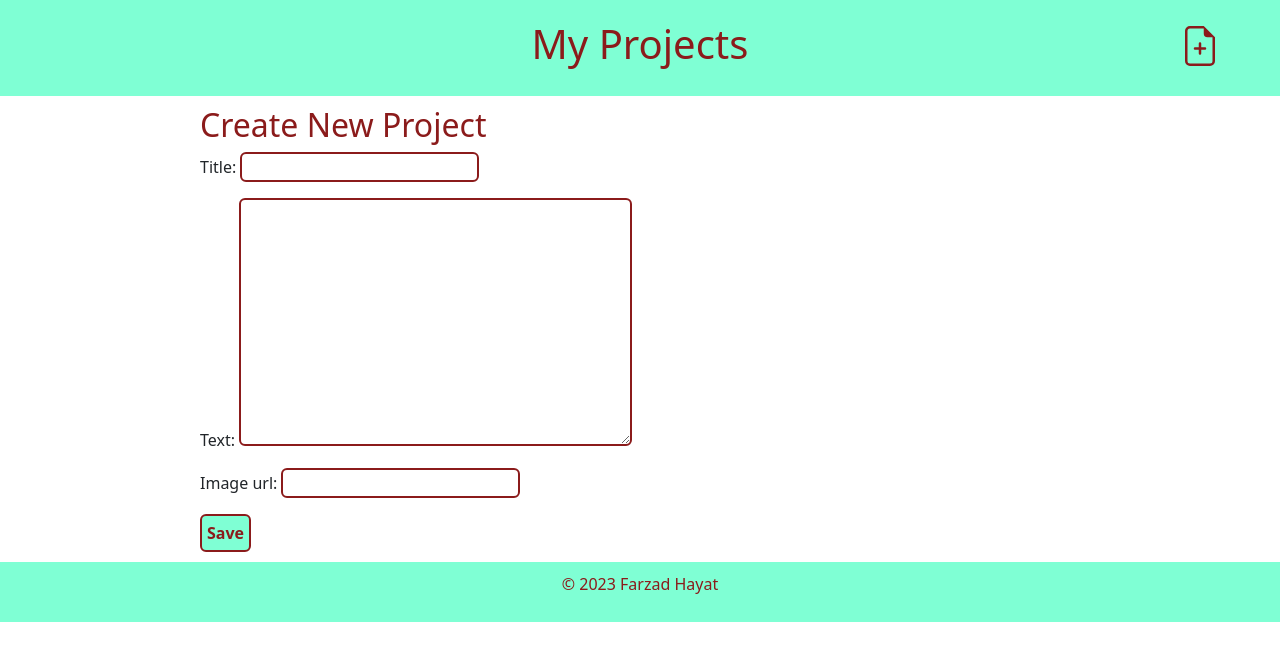
After one commit to FarzadHayat/django-boys, a Django app: page /project/new/ in a window 1280 px wide. The commit adds this page. Shown: the top 661 px of the page. Run offline with Django 5.2, Linux system fonts and the light colour scheme; the visitor is signed in with stand-in values (Sample User, id 1).

Commit message:
added project detail page. added ability to add new, edit, and delete project in site. added css.

```diff
--- a/portfolio/urls.py
+++ b/portfolio/urls.py
@@ -15,7 +15,6 @@ Including another URLconf
     2. Add a URL to urlpatterns:  path('blog/', include('blog.urls'))
 """
 from django.contrib import admin
-from django.urls import path
-from django.urls import include
+from django.urls import path, include
 
 urlpatterns = [path("admin/", admin.site.urls), path("", include("projects.urls"))]
--- /dev/null
+++ b/projects/forms.py
@@ -0,0 +1,8 @@
+from django import forms
+from .models import Project
+
+
+class ProjectForm(forms.ModelForm):
+    class Meta:
+        model = Project
+        fields = ("title", "text", "image_url")
--- a/projects/static/css/projects.css
+++ b/projects/static/css/projects.css
@@ -1,5 +1,10 @@
+body {
+  --background: aquamarine;
+  --accent: rgb(139, 27, 27);
+}
+
 header {
-  background-color: aquamarine;
+  background-color: var(--background);
   text-align: center;
   padding: 20px;
 }
@@ -12,18 +17,26 @@ aside {
 }
 
 footer {
-  background-color: aquamarine;
+  background-color: var(--background);
+  color: var(--accent);
   text-align: center;
   padding: 10px;
 }
 
 h1,
 h2 {
-  color: rgb(139, 27, 27);
+  color: var(--accent);
+}
+
+a,
+a:hover,
+a:active {
+  color: var(--accent);
+  text-decoration: none;
 }
 
 .project-container {
-  border: 2px solid rgb(139, 27, 27);
+  border: 2px solid var(--accent);
   border-radius: 20px;
   padding: 10px;
   margin: 10px 10px 40px 10px;
@@ -32,3 +45,35 @@ h2 {
 img {
   border-radius: 20px;
 }
+
+input,
+textarea,
+button {
+  border: 2px solid var(--accent);
+  border-radius: 6px;
+}
+
+button {
+  background-color: var(--background);
+  color: var(--accent);
+  font-weight: bold;
+  padding: 5px;
+}
+
+.add-project svg {
+  float: right;
+  width: 40px;
+  height: 40px;
+  margin-right: 40px;
+  margin-top: -50px;
+}
+
+.actions {
+  float: right;
+}
+
+.actions svg {
+  margin: 5px;
+  width: 25px;
+  height: 25px;
+}
--- /dev/null
+++ b/projects/templates/projects/base.html
@@ -0,0 +1,34 @@
+{% load static %}
+<!DOCTYPE html>
+<html lang="en">
+  <head>
+    <meta charset="UTF-8" />
+    <meta name="viewport" content="width=device-width, initial-scale=1.0" />
+    <link
+      rel="stylesheet"
+      href="https://cdn.jsdelivr.net/npm/bootstrap@5.1.3/dist/css/bootstrap.min.css"
+      integrity="sha384-1BmE4kWBq78iYhFldvKuhfTAU6auU8tT94WrHftjDbrCEXSU1oBoqyl2QvZ6jIW3"
+      crossorigin="anonymous"
+    />
+    <link rel="stylesheet" href="{% static 'css/projects.css' %}" />
+    <title>My Projects</title>
+  </head>
+  <body>
+    <header>
+      <h1><a href="/">My Projects</a></h1>
+      {% if user.is_authenticated %}
+      <a href="{% url 'project_new' %}" class="add-project">
+        {% include './icons/file-earmark-plus.svg' %}</a
+      >
+      {% endif %}
+    </header>
+    <main>
+      <div class="row">
+        <div class="col">{% block content %} {% endblock %}</div>
+      </div>
+    </main>
+    <footer>
+      <p class="footer-text">&copy; 2023 Farzad Hayat</p>
+    </footer>
+  </body>
+</html>
--- /dev/null
+++ b/projects/templates/projects/project_edit.html
@@ -0,0 +1,7 @@
+{% extends 'projects/base.html' %} {% block content %}
+<h2>Create New Project</h2>
+<form method="POST" class="project-form">
+  {% csrf_token %} {{ form.as_p }}
+  <button type="submit">Save</button>
+</form>
+{% endblock %}
--- a/projects/urls.py
+++ b/projects/urls.py
@@ -1,4 +1,10 @@
 from django.urls import path
 from . import views
 
-urlpatterns = [path("", views.project_list, name="project_list")]
+urlpatterns = [
+    path("", views.project_list, name="project_list"),
+    path("project/new/", views.project_new, name="project_new"),
+    path("project/<int:pk>/", views.project_detail, name="project_detail"),
+    path("project/<int:pk>/edit/", views.project_edit, name="project_edit"),
+    path("project/<int:pk>/delete/", views.project_delete, name="project_delete"),
+]
--- a/projects/views.py
+++ b/projects/views.py
@@ -1,6 +1,7 @@
-from django.shortcuts import render
+from django.shortcuts import render, redirect, get_object_or_404
 from django.utils import timezone
 from .models import Project
+from .forms import ProjectForm
 
 
 def project_list(request):
@@ -8,3 +9,47 @@ def project_list(request):
         "published_date"
     )
     return render(request, "projects/project_list.html", {"projects": projects})
+
+
+def project_detail(request, pk):
+    project = get_object_or_404(Project, pk=pk)
+    return render(request, "projects/project_detail.html", {"project": project})
+
+
+def project_new(request):
+    if request.method == "POST":
+        form = ProjectForm(request.POST)
+        if form.is_valid():
+            project = form.save(commit=False)
+            project.author = request.user
+            project.published_date = timezone.now()
+            project.save()
+            return redirect("project_detail", pk=project.pk)
+    else:
+        form = ProjectForm()
+    return render(request, "projects/project_edit.html", {"form": form})
+
+
+def project_edit(request, pk):
+    project = get_object_or_404(Project, pk=pk)
+    if request.user != project.author:
+        return redirect("project_detail", pk)
+    if request.method == "POST":
+        form = ProjectForm(request.POST, instance=project)
+        if form.is_valid():
+            project = form.save(commit=False)
+            project.author = request.user
+            project.published_date = timezone.now()
+            project.save()
+            return redirect("project_detail", pk=project.pk)
+    else:
+        form = ProjectForm(instance=project)
+    return render(request, "projects/project_edit.html", {"form": form})
+
+
+def project_delete(request, pk):
+    project = get_object_or_404(Project, pk=pk)
+    if request.user != project.author:
+        return redirect("project_detail", pk)
+    project.delete()
+    return redirect("project_list")
```
Also changed, not shown: projects/templates/projects/project_detail.html (added, +24 -0 lines), projects/templates/projects/project_list.html (+6 -36 lines), projects/templates/projects/icons/file-earmark-plus.svg (added), projects/templates/projects/icons/file-earmark-x.svg (added), projects/templates/projects/icons/pencil-fill.svg (added).
